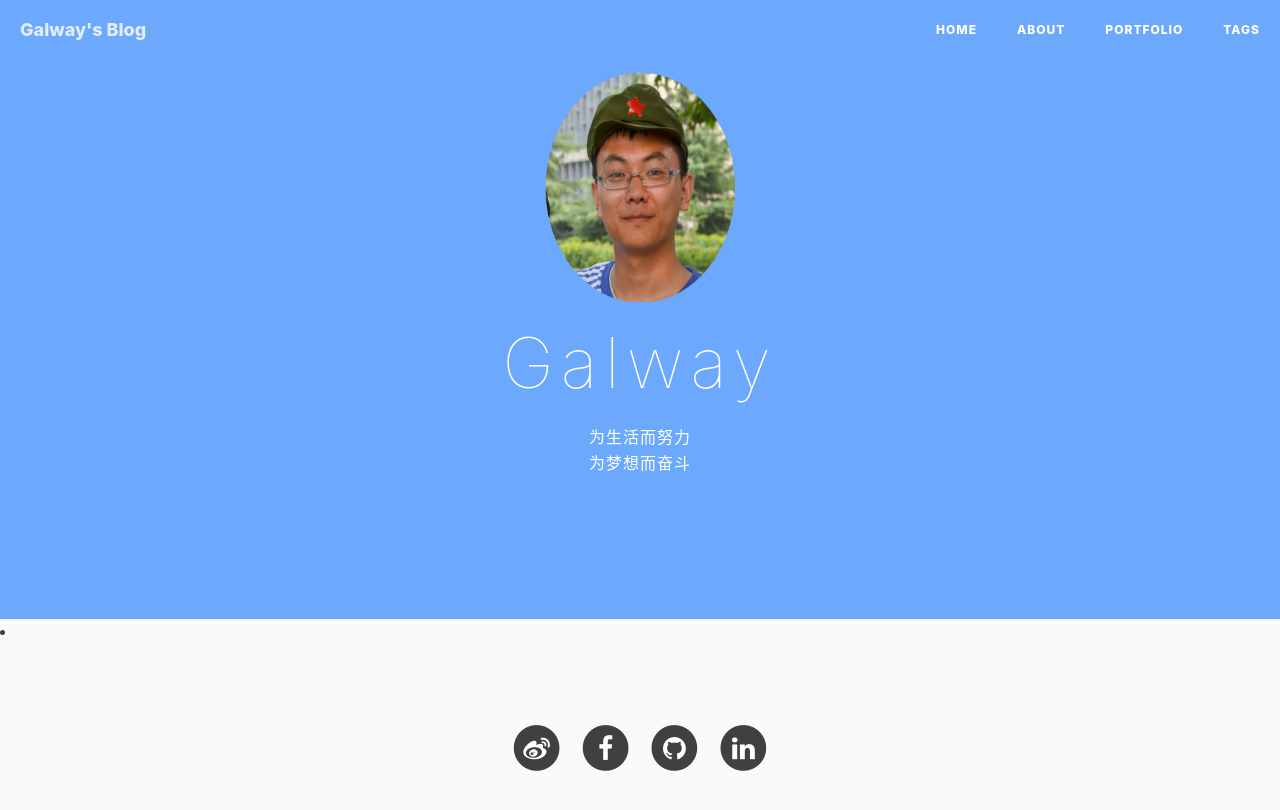
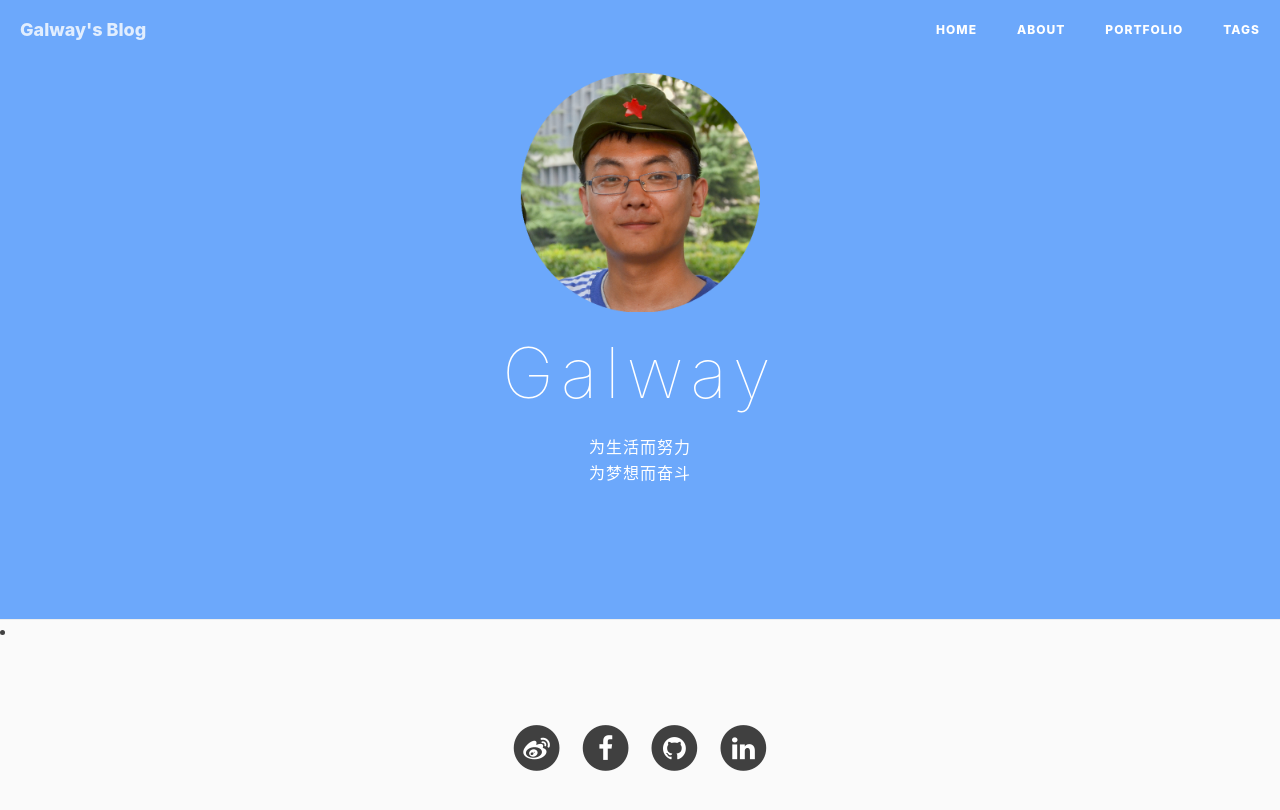
Before and after one commit to gaoweibupt/gaoweibupt.github.io, a Jekyll site: the page built from portfolio/index.html, in a window 1280 px wide. Shown: the top 810 px of the page. Built offline with Jekyll 4.4.1, drawn with Linux system fonts in a browser that asks for light colours; nearby versions of some CDN libraries; comment, search, counter and statistics services are not loaded.

Commit message:
[修改图片大小]

```diff
--- a/portfolio/index.html
+++ b/portfolio/index.html
@@ -18,7 +18,7 @@ layout: default
 	<body>
 		<div class="container" style="margin:0;padding:0;width:100%;">
 			<header>
-				<img width="230" height="230" src="images/gaowei.png">
+				<img width="240" height="240" src="images/gaowei.png" style="width:240px;">
 				<h1>Galway</h1>
 				<p>为生活而努力<br>
 				为梦想而奋斗</p>
```
